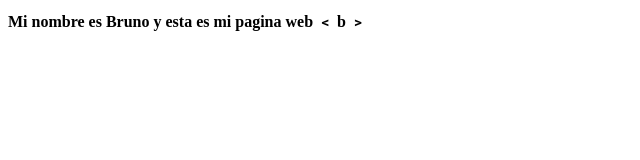
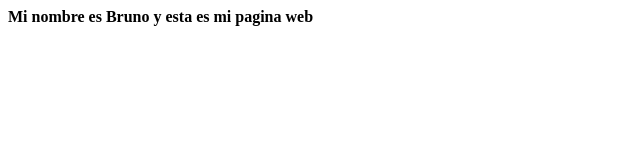
Before and after one commit to Bruno-1502/Bruno-1502.github.io, a plain HTML site: page index.html in a window 1280 px wide. Shown: the whole page, without its empty margins (0-640 px from the left). Drawn offline with Linux system fonts and the light colour scheme.

Commit message:
Update index.html

```diff
--- a/index.html
+++ b/index.html
@@ -1 +1 @@
-<b>Mi nombre es Bruno  y esta  es mi  pagina  web  ﹤  b  ﹥
+<b>Mi nombre es Bruno  y esta  es mi  pagina  web
```
